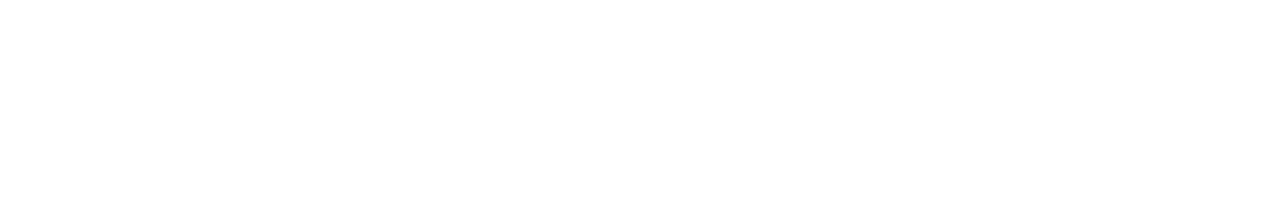
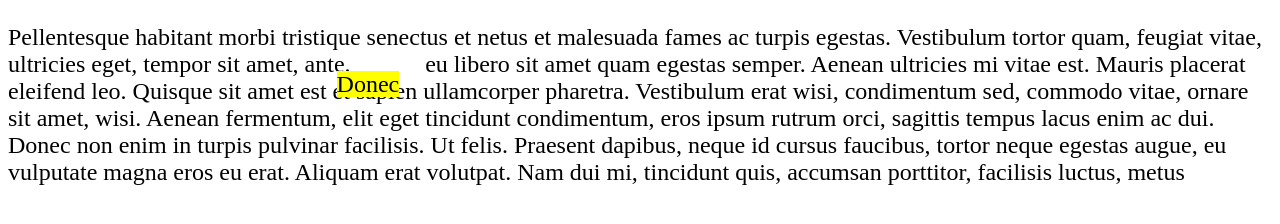
Before and after one commit to Julia-Martinez/week-9--6-november-2018, a plain HTML site: page index.html in a window 1280 px wide. Drawn offline with Linux system fonts and the light colour scheme.

Commit message:
Add example of relative positioning

```diff
--- a/css/style.css
+++ b/css/style.css
@@ -5,5 +5,11 @@
 span {
    background-color: yellow;
    /*
+      * Relative does not break the flow of the document.
+      * Obeys offset properties.
+      * Obeys stacking context (z-index).
    */
+   position: relative;
+   top: 20px;
+   right: 20px;
 }
--- a/index.html
+++ b/index.html
@@ -3,8 +3,10 @@
 <head>
    <meta charset="UTF-8">
    <meta name="viewport" content="width=device-width, initial-scale=1.0">
+   <title>Position: Relative</title>
    <link rel="stylesheet" href="css/style.css">
 </head>
 <body>
+   <p>Pellentesque habitant morbi tristique senectus et netus et malesuada fames ac turpis egestas. Vestibulum tortor quam, feugiat vitae, ultricies eget, tempor sit amet, ante. <span>Donec</span> eu libero sit amet quam egestas semper. Aenean ultricies mi vitae est. Mauris placerat eleifend leo. Quisque sit amet est et sapien ullamcorper pharetra. Vestibulum erat wisi, condimentum sed, commodo vitae, ornare sit amet, wisi. Aenean fermentum, elit eget tincidunt condimentum, eros ipsum rutrum orci, sagittis tempus lacus enim ac dui. Donec non enim in turpis pulvinar facilisis. Ut felis. Praesent dapibus, neque id cursus faucibus, tortor neque egestas augue, eu vulputate magna eros eu erat. Aliquam erat volutpat. Nam dui mi, tincidunt quis, accumsan porttitor, facilisis luctus, metus</p>
 </body>
 </html>
```
